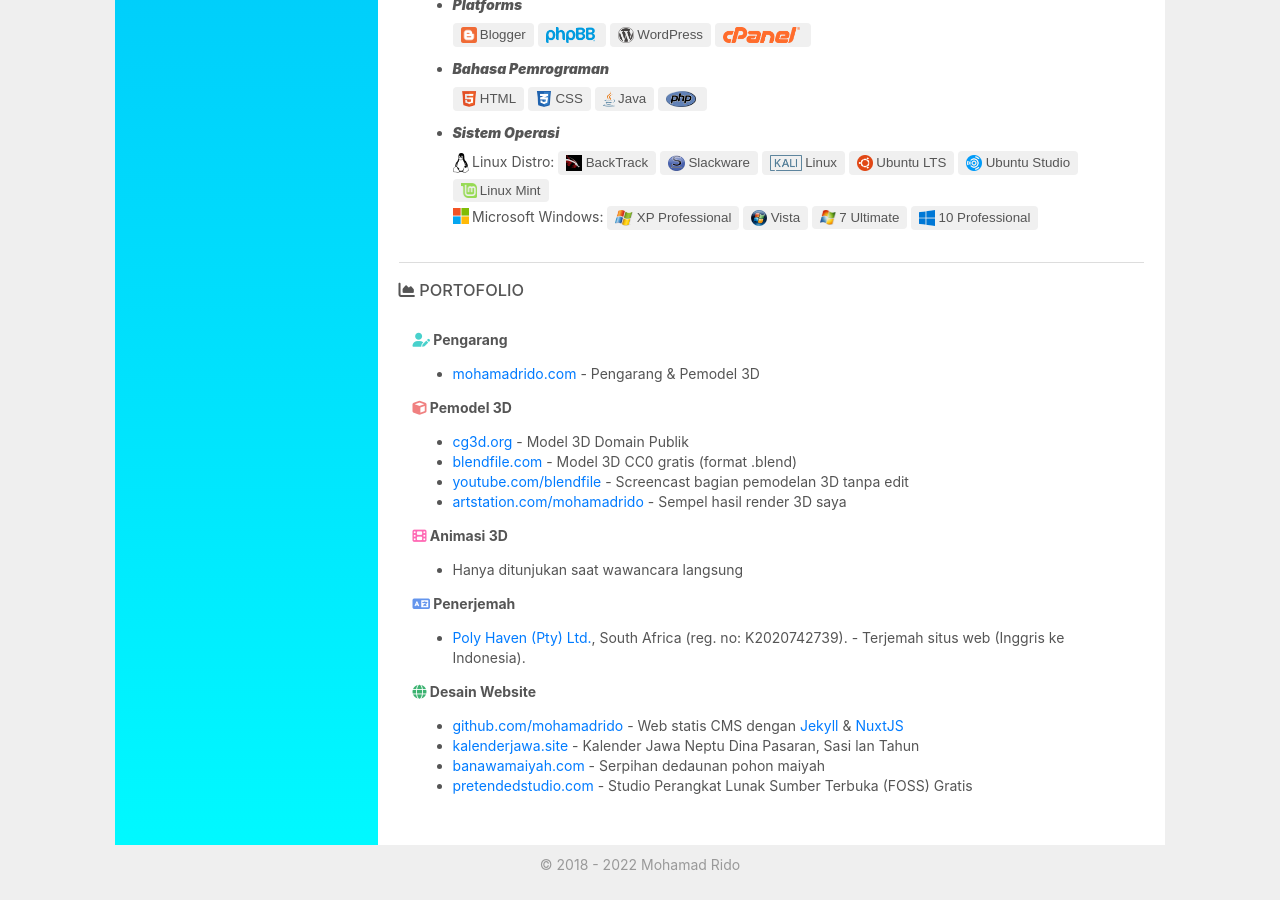
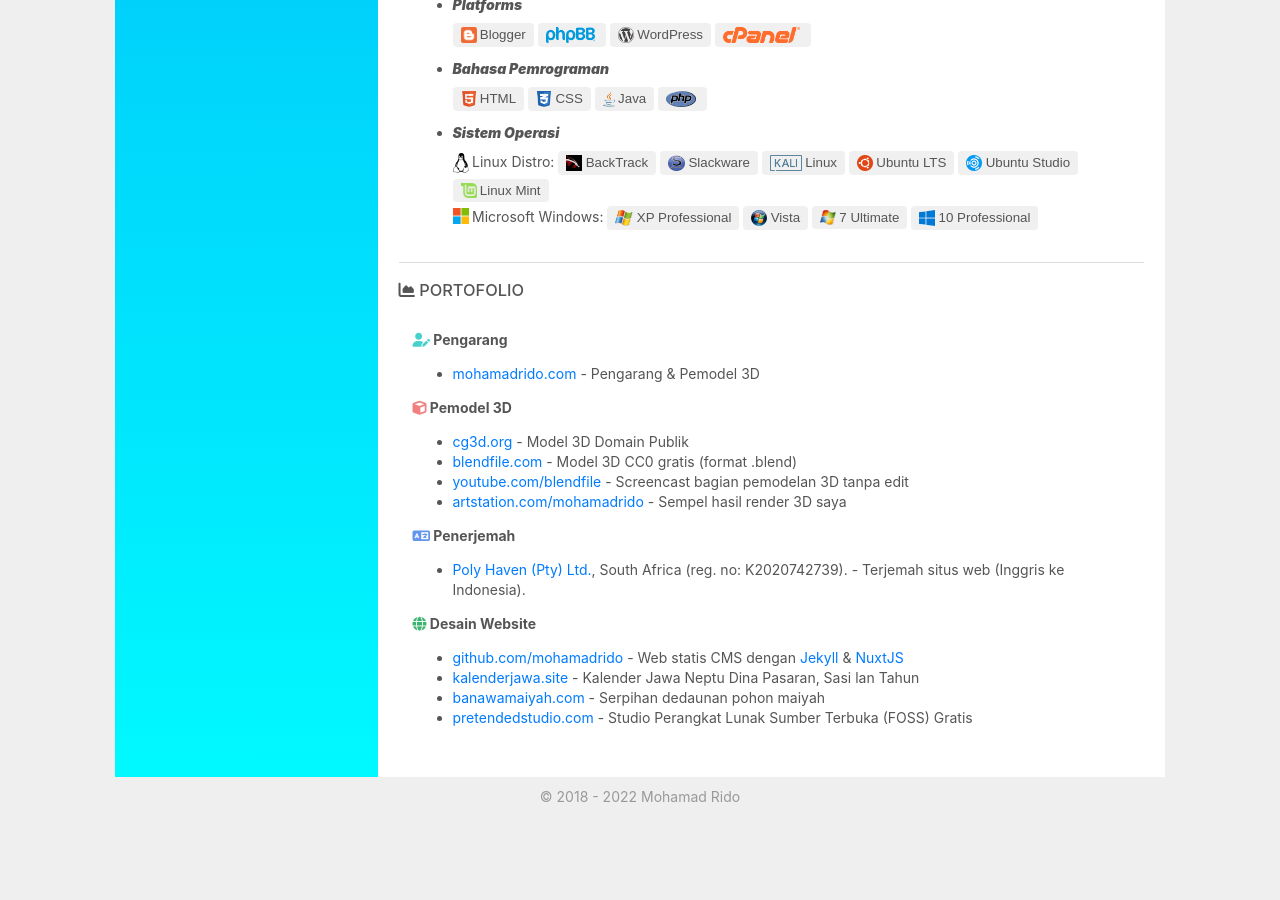
Before and after one commit to mohamadrido/about, a Jekyll site: the page built from id.html, in a window 1280 px wide and 900 px high, scrolled down 1723 px. Built offline with Jekyll 4.4.1, drawn with Linux system fonts in a browser that asks for light colours; nearby versions of some CDN libraries; after the commit the page ends 2555 px from its top, so only the background shows below that.

Commit message:
Update id.html

```diff
--- a/id.html
+++ b/id.html
@@ -140,11 +140,6 @@ layout: default
       <li><a href="https://artstation.com/mohamadrido">artstation.com/mohamadrido</a> - Sempel hasil render 3D saya</li>
       </ul>
 
-    <b><i class="fa fa-film" style="color:hotpink;"></i> Animasi 3D</b>
-      <ul>
-        <li>Hanya ditunjukan saat wawancara langsung</li>
-      </ul>
-
     <b><i class="fa fa-language" style="color:cornflowerblue;"></i> Penerjemah</b>
       <ul>
       <li><a href="https://polyhaven.com/translate" rel="nofollow">Poly Haven (Pty) Ltd.</a>, South Africa (reg. no: K2020742739). - Terjemah situs web (Inggris ke Indonesia).</li>
```
